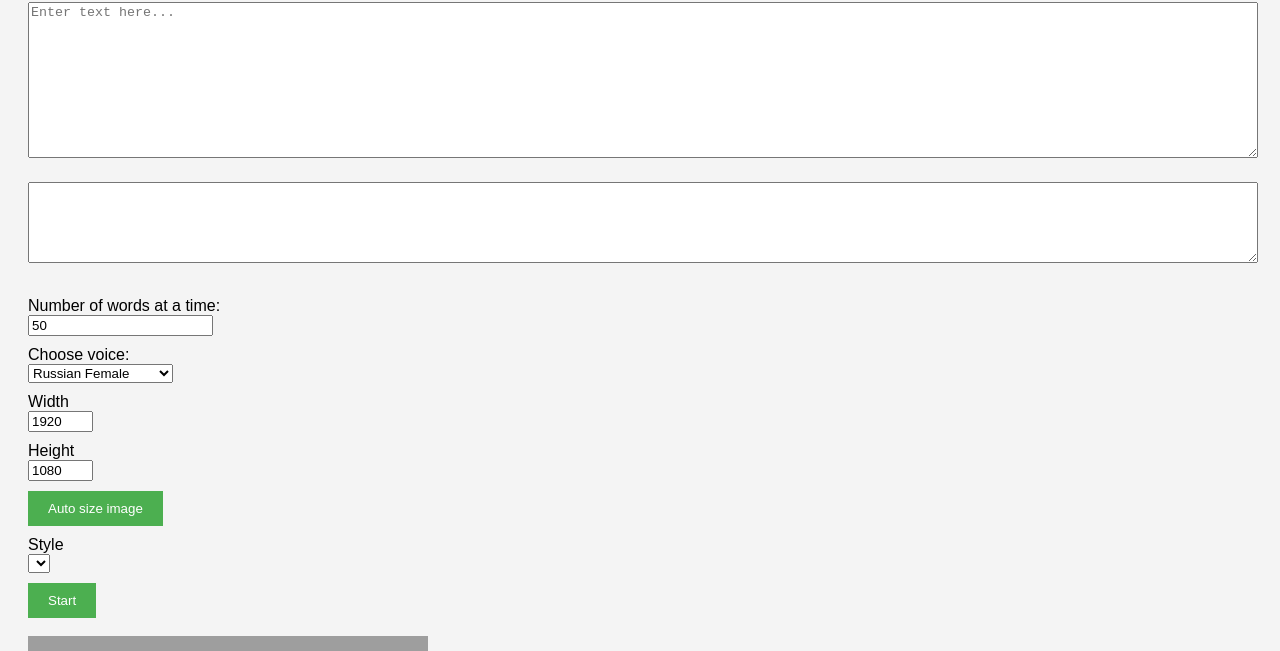
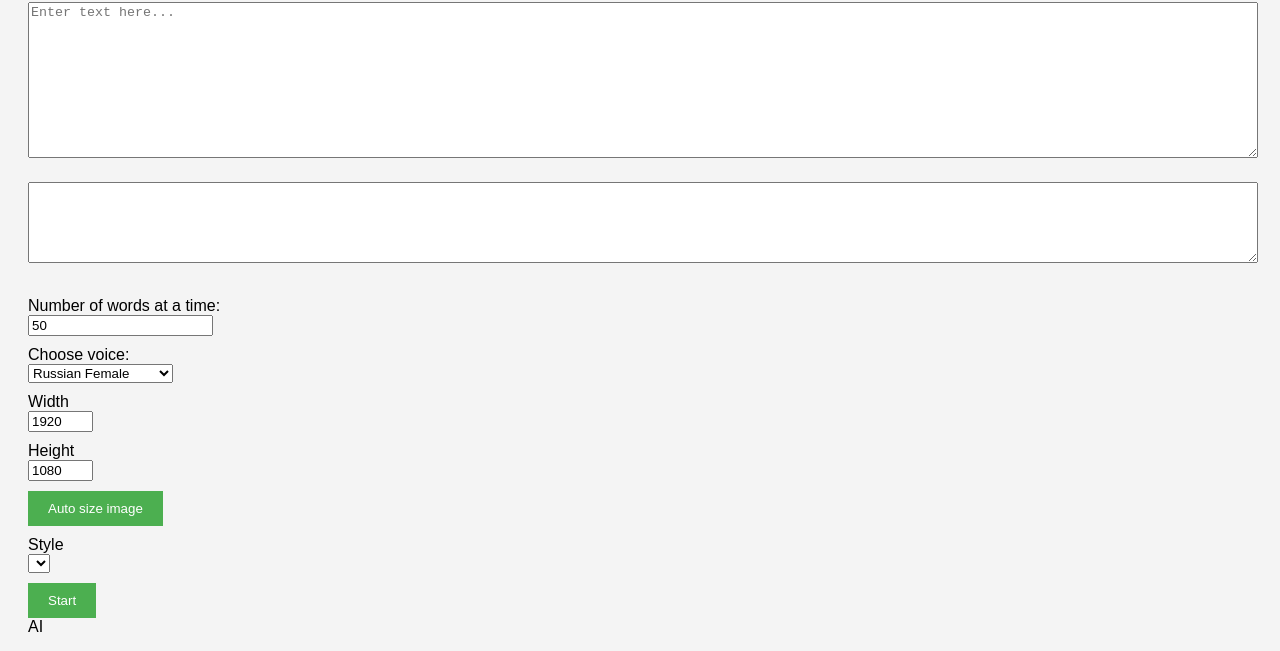
Before and after one commit to letohx/Book-img-AI, a website: page index.html in a window 1280 px wide. Shown: the part 106-757 px from the top of the page. Drawn offline with Linux system fonts and the light colour scheme; no server answers; grey boxes are pictures that could not be loaded.

Commit message:
move generate function 2

```diff
--- a/index.html
+++ b/index.html
@@ -97,6 +97,7 @@
                 console.error('Error generating image:', error);
             }
         }
+        generate();
 
         async function check() {
             try {
@@ -170,7 +171,6 @@
         function startCycle() {
             currentIndex = 0; // Сбрасываем индекс при новом запуске
             speakNext(); // Начинаем озвучивание и сокращение
-            generate();
         }
 
         window.onload = async () => {
@@ -250,7 +250,7 @@
 
     <button onclick="startCycle()">Start</button>
 
-    <div id="summaryText"></div><br>
+    <div id="summaryText">AI</div><br>
 
     <img src="https://www.research.autodesk.com/app/uploads/2023/01/ai.jpg" id="img" title="Click for fullscreen">
 </body>
```
